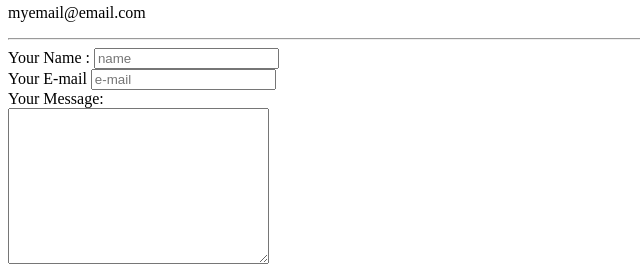
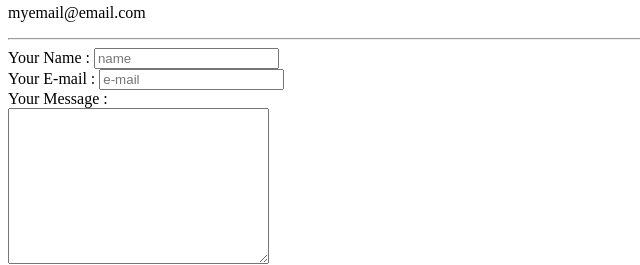
Before and after one commit to sharmashantnu/cv, a plain HTML site: page contact.html in a window 1280 px wide. Shown: the part 131-396 px from the top of the page, 0-640 px from the left. Drawn offline with Linux system fonts and the light colour scheme.

Commit message:
Update contact.html

```diff
--- a/contact.html
+++ b/contact.html
@@ -13,9 +13,9 @@
     <form class="" action="mailto:shantnu1211@gmail.com" method="post">
       <label>Your Name : </label>
       <input type="text" name="" value="" placeholder="name"><br>
-      <label>Your E-mail</label>
+      <label>Your E-mail : </label>
       <input type="text" name="" value="" placeholder="e-mail"><br>
-      <label> Your Message: </label><br>
+      <label> Your Message : </label><br>
       <textarea name="name" rows="10" cols="30"></textarea><br>
       <input type="submit" name="">
     </form>
```
